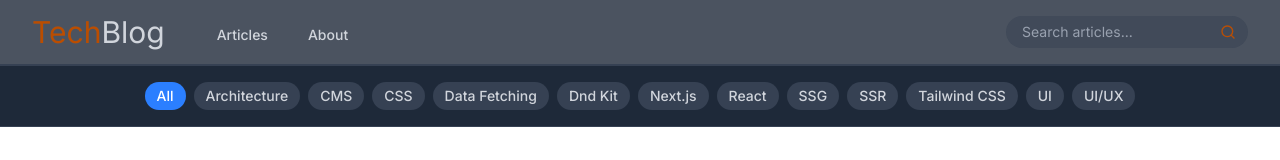
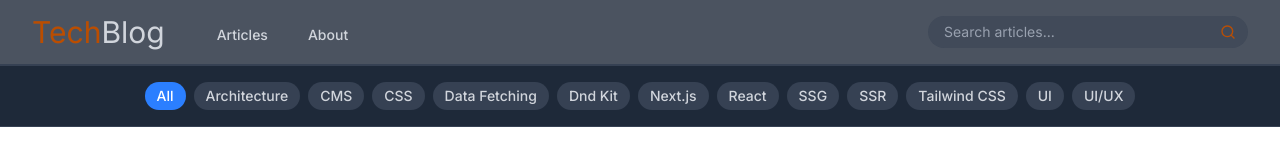
Before and after one commit to soheilgoodarzi/tech-blog, a Next.js app: page / in a window 1280 px wide. Shown: the top 160 px of the page. Built offline with nearby package versions, Linux system fonts and the light colour scheme.

Commit message:
feat(search): Implement live search dropdown in header

```diff
--- a/src/components/Header.tsx
+++ b/src/components/Header.tsx
@@ -1,17 +1,20 @@
-import Link from "next/link"
-import { Search } from "lucide-react"
+import Link from "next/link";
+import SearchBar from "./SearchBar";
+import { getAllPosts } from "@/lib/api";
 
-export default function Header() {
+export default async function Header() {
+  const allPosts = getAllPosts();
+
   return (
     <header className="bg-gray-800/80 backdrop-blur-sm sticky top-0 z-50 border-b border-gray-700">
       <div className="max-w-7xl mx-auto px-4 sm:px-6 lg:px-8">
         <div className="flex justify-between items-center h-16">
           <div className="flex items-center space-x-8 gap-5">
-            <Link href="/" className="text-3xl font-stretch-100%">
-              <span className="text-amber-700 hover:text-gray-300 transition-color duration-300">
+            <Link href="/" className="text-3xl">
+              <span className="text-amber-700 hover:text-gray-300 transition-colors duration-300">
                 Tech
               </span>
-              <span className="text-gray-300 hover:text-amber-700 transition-color duration-300">
+              <span className="text-gray-300 hover:text-amber-700 transition-colors duration-300">
                 Blog
               </span>
             </Link>
@@ -30,18 +33,11 @@ export default function Header() {
               </Link>
             </nav>
           </div>
-          <div className="flex items-center">
-            <div className="relative">
-              <input
-                type="search"
-                placeholder="Search articles..."
-                className="bg-gray-700/50 rounded-full px-4 py-1.5 text-sm text-white placeholder-gray-400 focus:outline-none focus:bg-gray-700 focus:ring-2 focus:ring-amber-700"
-              />
-              <Search className="w-4 h-4 absolute text-amber-700 right-3 top-1/2 -translate-y-1/2 " />
-            </div>
+          <div className="flex items-center w-1/3 max-w-xs">
+            <SearchBar allPosts={allPosts} />
           </div>
         </div>
       </div>
     </header>
-  )
+  );
 }
--- /dev/null
+++ b/src/components/SearchBar.tsx
@@ -0,0 +1,76 @@
+"use client"
+import { useState, useEffect, FormEvent } from "react"
+import { useRouter } from "next/navigation"
+import { Search } from "lucide-react"
+import Link from "next/link"
+import Image from "next/image"
+import { Post } from "@/lib/types"
+
+export default function SearchBar({ allPosts }: { allPosts: Post[] }) {
+  const [query, setQuery] = useState("")
+  const [results, setResults] = useState<Post[]>([])
+  const router = useRouter()
+
+  useEffect(() => {
+    if (query.trim()) {
+      const filteredPosts = allPosts.filter((post) =>
+        post.title.toLowerCase().includes(query.toLowerCase())
+      )
+      setResults(filteredPosts)
+    } else {
+      setResults([])
+    }
+  }, [query, allPosts])
+
+  const handleSearchSubmit = (e: FormEvent<HTMLFormElement>) => {
+    e.preventDefault()
+    if (!query.trim()) return
+    router.push(`/search?q=${query}`)
+    setResults([])
+  }
+
+  return (
+    <div className="relative w-full">
+      <form onSubmit={handleSearchSubmit}>
+        <input
+          type="search"
+          value={query}
+          onChange={(e) => setQuery(e.target.value)}
+          placeholder="Search articles..."
+          className="bg-gray-700/50 rounded-full w-full px-4 py-1.5 pr-10 text-sm text-white placeholder-gray-400 focus:outline-none focus:bg-gray-700 focus:ring-2 focus:ring-amber-700"
+        />
+        <button
+          type="submit"
+          className="absolute right-3 top-1/2 -translate-y-1/2 text-amber-700 hover:text-white"
+        >
+          <Search className="w-4 h-4" />
+        </button>
+      </form>
+
+      {results.length > 0 && (
+        <div className="absolute top-full mt-2 w-full bg-gray-800 border border-gray-700 rounded-lg shadow-lg z-50">
+          <ul>
+            {results.slice(0, 5).map((post) => (
+              <li key={post.slug}>
+                <Link
+                  href={`/blog/${post.slug}`}
+                  onClick={() => setQuery("")}
+                  className="flex items-center gap-4 p-3 hover:bg-gray-700/50 transition-colors"
+                >
+                  <Image
+                    src={post.coverImage}
+                    alt={post.title}
+                    width={40}
+                    height={40}
+                    className="w-10 h-10 object-cover rounded-md"
+                  />
+                  <span className="text-sm text-gray-200">{post.title}</span>
+                </Link>
+              </li>
+            ))}
+          </ul>
+        </div>
+      )}
+    </div>
+  )
+}
```
